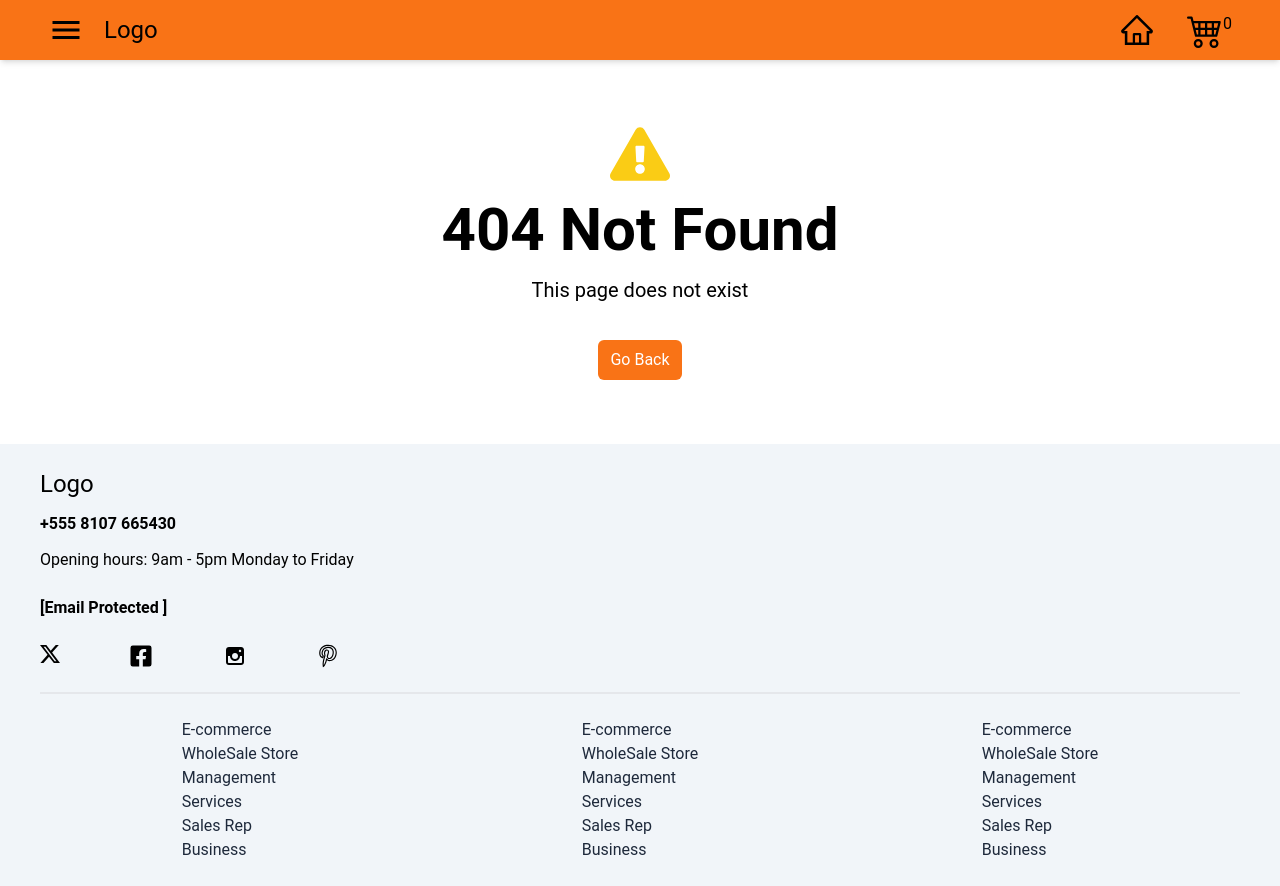
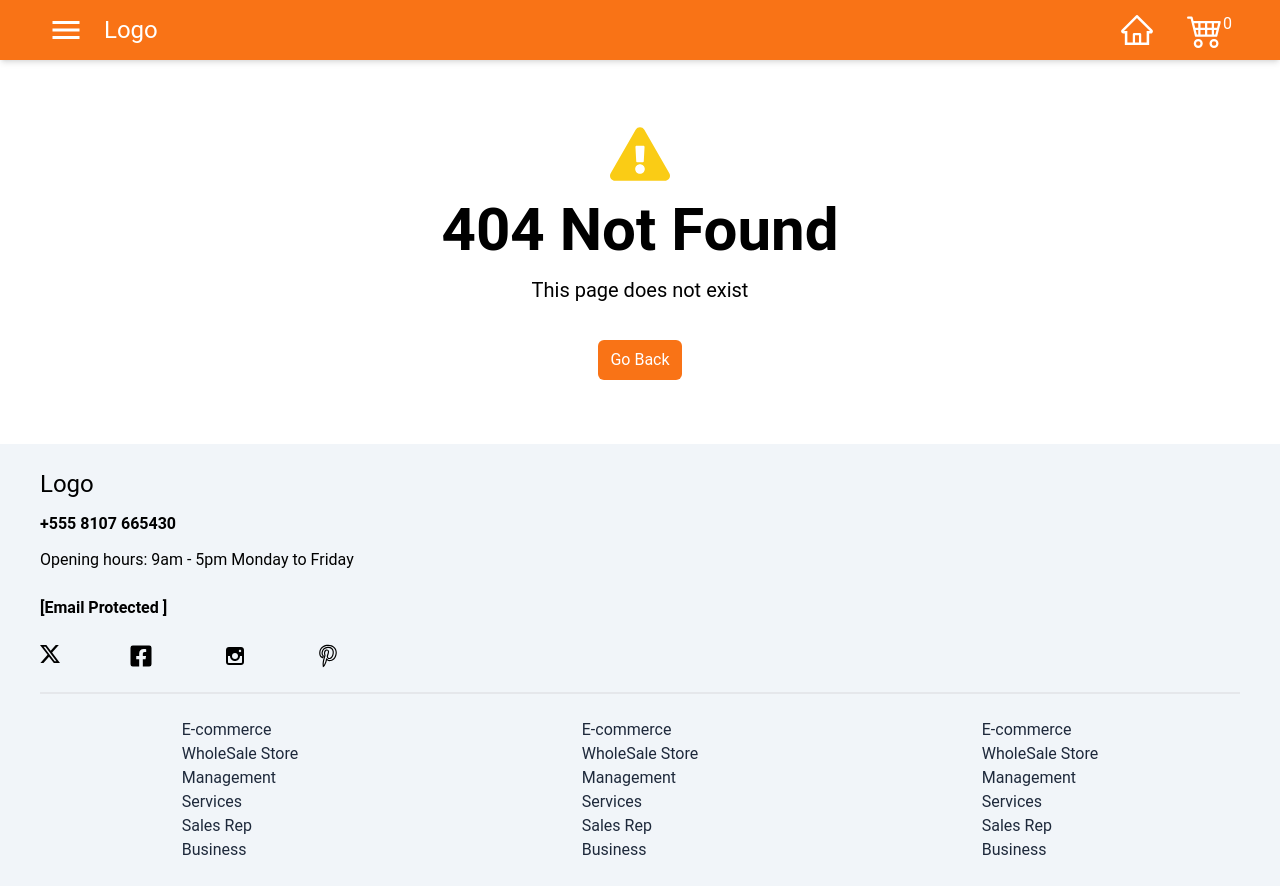
Before and after one commit to itsTari/e-store, a React (Vite) app: page /search in a window 1280 px wide. Built offline with nearby package versions, Linux system fonts and the light colour scheme.

Commit message:
modified code and added dark background when modal is open

```diff
--- a/src/App.jsx
+++ b/src/App.jsx
@@ -6,7 +6,7 @@ import AllProduct from './Pages/AllProduct'
 import ProductDetail from './Pages/ProductDetail'
 import NotFound from './Pages/NotFound'
 import CartPage from './Pages/CartPage'
-import SearchPage from './Pages/SearchPage'
+import SearchPage from './component/SearchPage'
 
 
 function App() {
--- a/src/component/Hero.jsx
+++ b/src/component/Hero.jsx
@@ -1,5 +1,5 @@
 import { FaSearch } from "react-icons/fa";
-import SearchPage from "../Pages/SearchPage";
+import SearchPage from "./SearchPage";
 import { useState, useEffect } from "react";
 function Hero() {
   const [showModal, setShowModal] = useState(false)
@@ -30,8 +30,6 @@ const filteredProducts = products.filter((product) => {
     product.category.toLowerCase().includes(search)
     ) {
       return product;
-    }else{
-      console.log('No such item!')
     }
   });
 
@@ -55,9 +53,9 @@ const filteredProducts = products.filter((product) => {
               className=" italic w-full z-30  px-7 py-2 outline-none text-lg"
             />
             </div>
-            <button className="bg-green-500 rounded-xl text-xl px-2 py-3 hover:bg-green-700">
+            {/* <button className="bg-green-500 rounded-xl text-xl px-2 py-3 hover:bg-green-700">
               Shop Now
-            </button>
+            </button> */}
           </div>
         </div>
       </section>
--- a/src/component/Navbar.jsx
+++ b/src/component/Navbar.jsx
@@ -15,7 +15,6 @@ function Navbar(){
         setShowSidebar(!showSidebar)
         if(!showSidebar){
             document.body.style.overflow ='hidden';
-            // document.App.style.backgroundColor= 'rgba(0,0,0)'
         }else{
             document.body.style.overflow ='unset';
 
@@ -40,16 +39,17 @@ return(
         <nav className="bg-orange-500 shadow-md py-3 px-12">
             <div className='flex' >
                 <div className="flex items-center w-1/4" ref={menuRef} >
-                    <div className='mr-5'><IoMdMenu className='text-4xl cursor-pointer' onClick={toggle}/></div>
-                    <div className='text-2xl'>Logo</div>
+                    <div className='mr-5'><IoMdMenu className='text-4xl cursor-pointer text-white' onClick={toggle}/></div>
+                    <div className='text-2xl text-white'>Logo</div>
                 </div>
                 <div className="flex items-center w-3/4 justify-end ">
-                    <Link to='/' className='mr-8'><AiOutlineHome className='text-4xl cursor-pointer'/></Link>
-                    <Link to={`/cart`} className='flex'><BsCart4 className='text-4xl cursor-pointer'/>{cartItems.length}</Link>
+                    <Link to='/' className='mr-8'><AiOutlineHome className='text-4xl cursor-pointer text-white'/></Link>
+                    <Link to={`/cart`} className='flex text-white'><BsCart4 className='text-4xl cursor-pointer text-white'/>{cartItems.length}</Link>
                 </div>
             </div>
         </nav>
         <Sidebar showSidebar={showSidebar} toggle={toggle}/>
+        <div className={`w-full h-[100svh] bg-black z-40 opacity-40 absolute  ${showSidebar? "" : "hidden"} `}></div>
     </>
 )
 }
--- a/src/Pages/SearchPage.jsx
+++ b/src/component/SearchPage.jsx
@@ -4,10 +4,10 @@ function SearchPage({showModal, search, toggle, filteredProducts}) {
 
   return (
     showModal &&(
-        <div className="p-5 w-1/3 absolute top-80 left-20 bg-white shadow-lg z-30">
-        <div className="display">
+        <div className="w-1/3 absolute top-80 left-20 bg-white shadow-lg z-30">
+        <div className="display p-3">
           {filteredProducts.length==0 && search!="" ? <div>no products found</div> : (search=="" ? <div>type to start searching</div>: (filteredProducts.map((item) => (
-            <Link to={`/detail/${item.id}`} className="p-2" key={item.id}>
+            <Link to={`/detail/${item.id}`} key={item.id} className="p-10">
                 <img
                   src={item.image}
                   alt={item.title}
```
